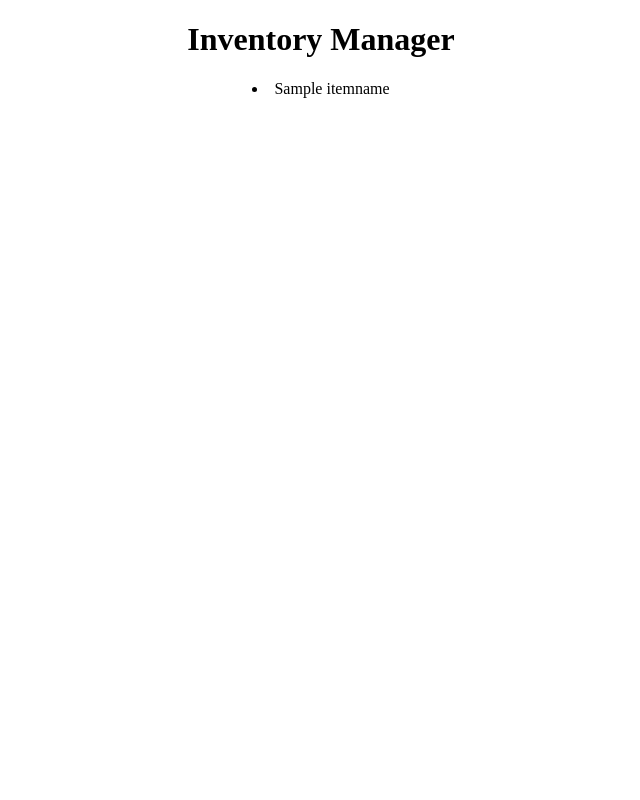
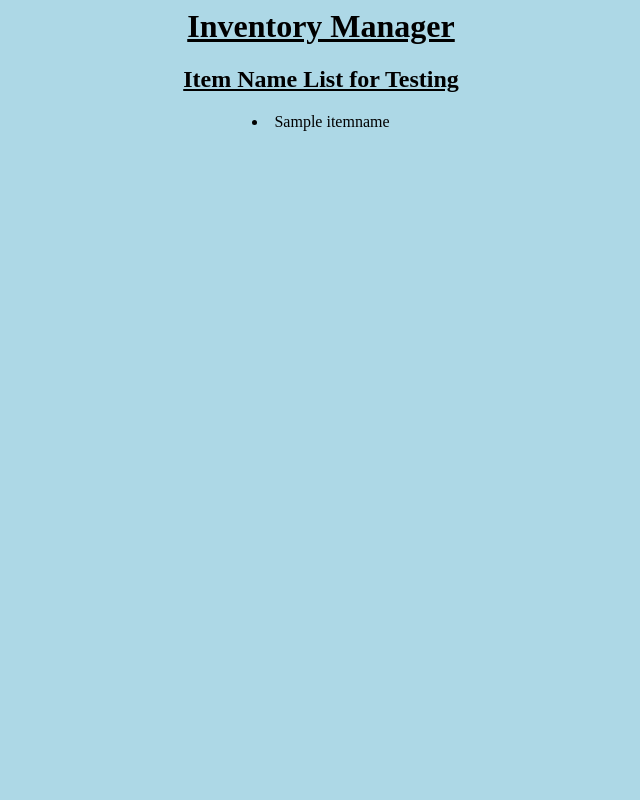
Before and after one commit to amcsparron2793/HomeInventory, a Django app: page /inventory/ in a window 1280 px wide. Shown: the whole page, without its empty margins (319-959 px from the left). Run offline with Django 4.2, Linux system fonts and the light colour scheme; tables that the repository leaves empty hold one stand-in row (values such as "Sample post"); parts of the project's set-up code (start-up, migrations or seed data) failed here and were passed over.

Commit message:
added static folders and style.css

```diff
--- /dev/null
+++ b/InventoryManager/static/InventoryManager/style.css
@@ -0,0 +1,7 @@
+body {
+    background: lightblue;
+}
+h1, h2 {
+    text-align: center;
+    text-decoration: underline;
+}
--- a/InventoryManager/templates/InventoryManager/index.html
+++ b/InventoryManager/templates/InventoryManager/index.html
@@ -1,3 +1,5 @@
+{% load static %}
+<link rel="stylesheet" href="{% static 'InventoryManager/style.css' %}">
 <!DOCTYPE html>
 <html lang="en">
 <head>
@@ -5,7 +7,8 @@
     <title>Inventory Manager</title>
 </head>
 <body>
-    <h1 style="text-align: center">Inventory Manager</h1>
+    <h1>Inventory Manager</h1>
+    <h2>Item Name List for Testing</h2>
     {% for x in items %}
         <li style="text-align: center">{{ x }}</li>
     {% endfor %}
```
